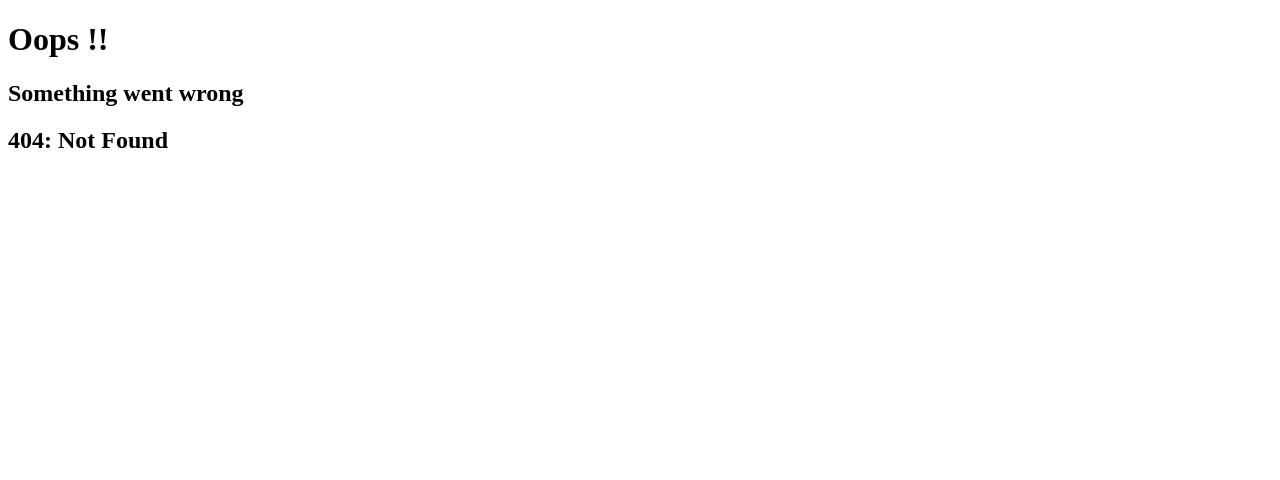
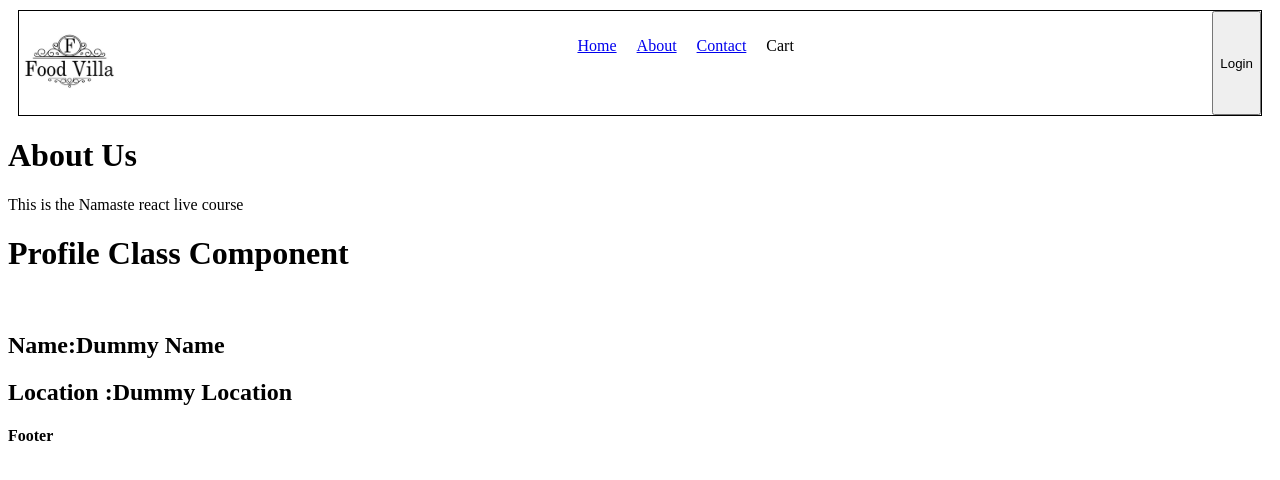
Before and after one commit to samirKeshwani2201/namaste-react, a React (Vite) app: page /about/profile in a window 1280 px wide. Before the commit this address had no page. Shown: the top 480 px of the page. Built offline with nearby package versions, Linux system fonts and the light colour scheme; no server answers.

Commit message:
video 10 Lets get classy

```diff
--- a/src/components/About.js
+++ b/src/components/About.js
@@ -1,12 +1,20 @@
- const About=()=>{
-    return(
-        <div>
-            <h1>About Us</h1>
-            <p>This is the Namaste react live course</p>
-        </div>
-
-    );
- };
 
 
- export default About;
+import { Outlet } from "react-router-dom";
+import Profile from "./ProfileClass";
+import ProfileFunctionalComponent from "./Profile";
+import { Component } from "react";
+
+
+class About extends Component {
+    render() {
+        return (
+            <div>
+                <h1>About Us</h1>
+                <p>This is the Namaste react live course</p>
+                <Profile name={"AkshayClass"} />
+            </div>
+        );
+    }
+}
+export default About;
--- /dev/null
+++ b/src/components/Profile.js
@@ -0,0 +1,10 @@
+const Profile=(props)=>{
+    return (
+        <div>
+            <h2>Profile Functional component</h2>
+            <h3>Name:{props.name}</h3>
+        </div>
+    )
+}
+
+export default Profile;
--- /dev/null
+++ b/src/components/ProfileClass.js
@@ -0,0 +1,47 @@
+import React from "react";
+
+
+
+class Profile extends React.Component {
+
+    constructor(props) {
+        super(props);
+        // Create a state
+        this.state = {
+            userInfo: {
+                name: "Dummy Name",
+                location: "Dummy Location",
+            }
+        };
+    }
+
+    async componentDidMount() {
+        const data = await fetch("https://api.github.com/users/samirKeshwani2201")
+        const json = await data.json();
+
+        this.setState({
+            userInfo: json,
+
+        })
+    }
+
+
+    render() {
+        const { count, count2 } = this.state;
+
+        return (
+            <div>
+                <h1>Profile Class Component</h1>
+                <img src={this.state.userInfo.avatar_url} alt="" />
+                <h2>Name:{this.state.userInfo.name}</h2>
+                <h2>Location :{this.state.userInfo.location}</h2>
+
+
+
+            </div>
+        );
+    }
+
+}
+
+export default Profile;
--- a/src/components/RestrauntMenu.js
+++ b/src/components/RestrauntMenu.js
@@ -2,6 +2,7 @@ import { useEffect, useState } from "react";
 import { useParams } from "react-router-dom"
 import { IMG_CDN_URL } from "../constants";
 import Shimmer from "./Shimmer"
+
 
 const RestaurantMenu = () => {
 
@@ -18,8 +19,7 @@ const RestaurantMenu = () => {
 
     async function getRestaurantInfo() {
 
-
-        const data = await fetch("https://www.swiggy.com/dapi/menu/pl?page-type=REGULAR_MENU&complete-menu=true&lat=17.385044&lng=78.486671&restaurantId="+resId);
+        const data = await fetch("https://www.swiggy.com/dapi/menu/pl?page-type=REGULAR_MENU&complete-menu=true&lat=17.385044&lng=78.486671&restaurantId=" + resId);
 
         const json = await data.json();
         console.log(json);
@@ -29,7 +29,7 @@ const RestaurantMenu = () => {
 
 
 
-    return (!restaurant)?<Shimmer/>: (
+    return (!restaurant) ? <Shimmer /> : (
         <div className="menu">
             <div>
                 {/* {console.log(restaurant?.data?.cards[0]?.card?.card?.info?.name)} */}
```
Also changed, not shown: src/App.js (+8 -2 lines), Notes.txt.
